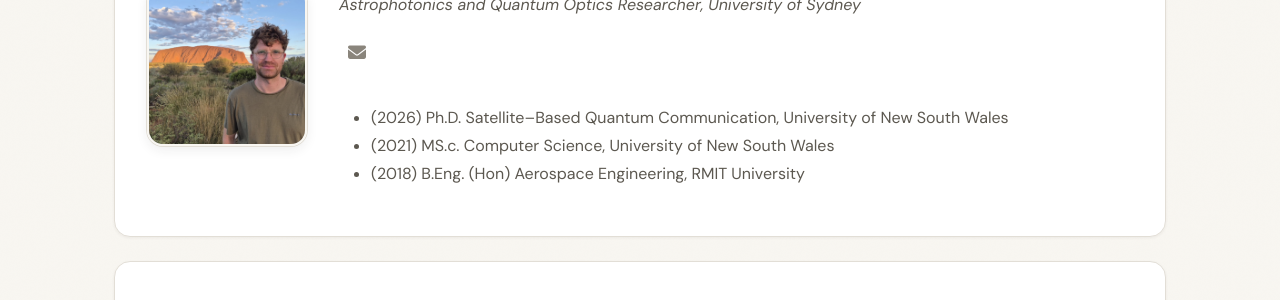
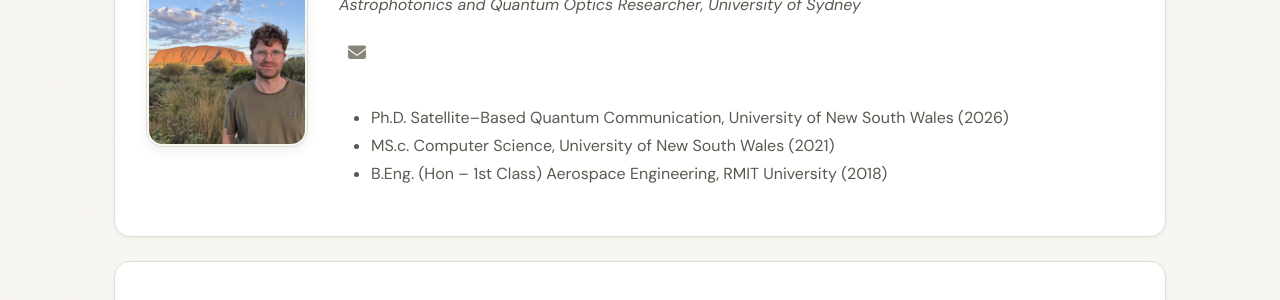
Before and after one commit to nathanklong/nathanklong.github.io, a Jekyll site: the page built from _pages/about.md, in a window 1280 px wide. Shown: the part 302-602 px from the top of the page. Built offline with Jekyll 4.4.1, drawn with Linux system fonts in a browser that asks for light colours; a style sheet for code colours, icons or effects is not loaded.

Commit message:
Reformat education entries in pi.yml

```diff
--- a/_data/pi.yml
+++ b/_data/pi.yml
@@ -4,10 +4,10 @@
 
 # EXAMPLE -- replace or delete
 - education:
-    - "(2026) Ph.D. Satellite-Based Quantum Communication, University of New South Wales"
-    - "(2021) MS.c. Computer Science, University of New South Wales"
-    - "(2018) B.Eng. (Hon) Aerospace Engineering, RMIT University"
+    - "Ph.D. Satellite-Based Quantum Communication, University of New South Wales (2026)"
+    - "MS.c. Computer Science, University of New South Wales (2021)"
+    - "B.Eng. (Hon - 1st Class) Aerospace Engineering, RMIT University (2018)"
   educationshort:
-    - "(2026) Ph.D. Quantum Communication, UNSW"
-    - "(2021) MS.c. Computer Science, UNSW"
-    - "(2018) B.Eng. (Hon) Aerospace Engineering, RMIT"
+    - "Ph.D. Quantum Communication, UNSW (2026)"
+    - "MS.c. Computer Science, UNSW (2021)"
+    - "B.Eng. (Hon) Aerospace Engineering, RMIT (2018)"
```
